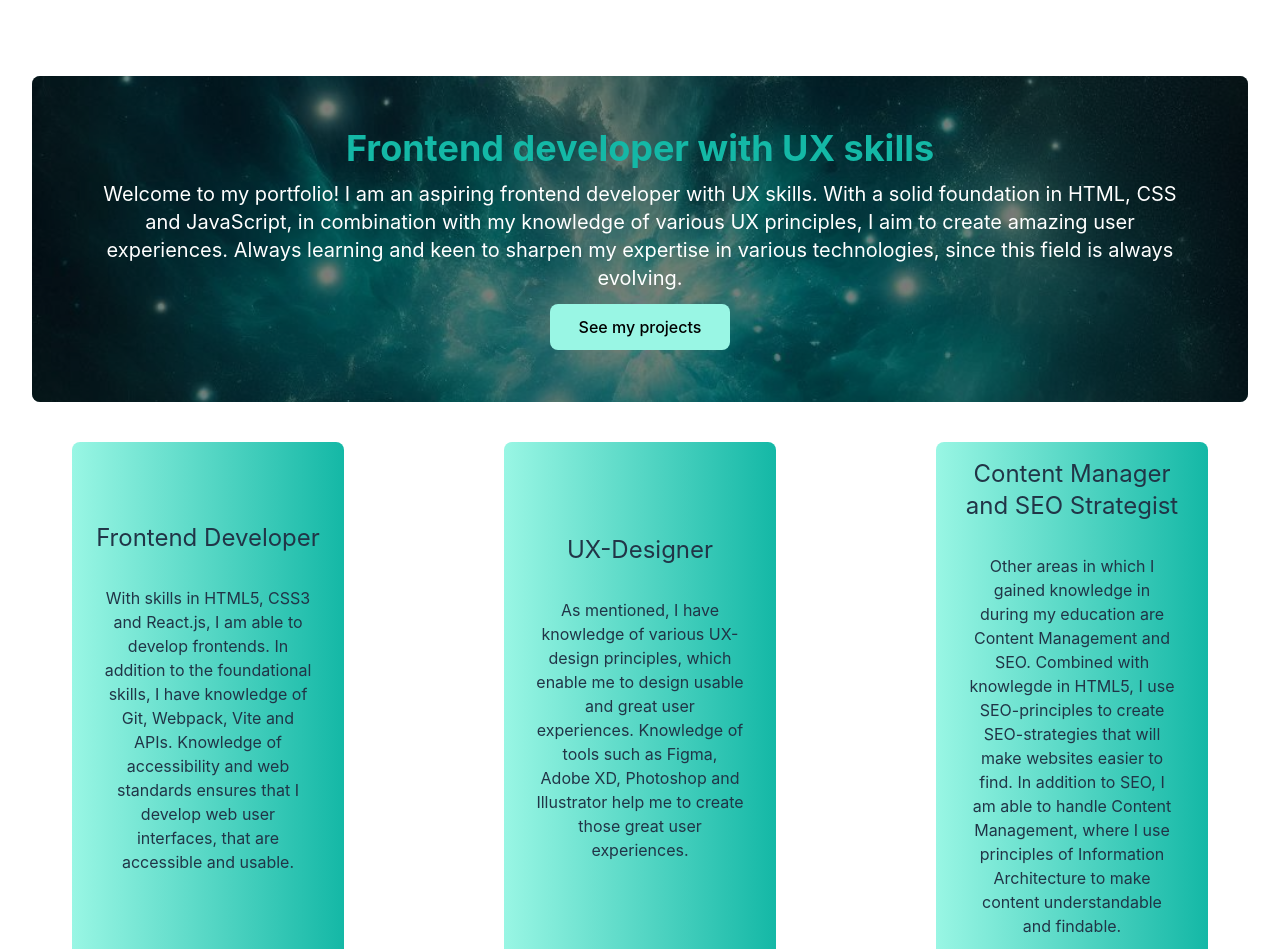
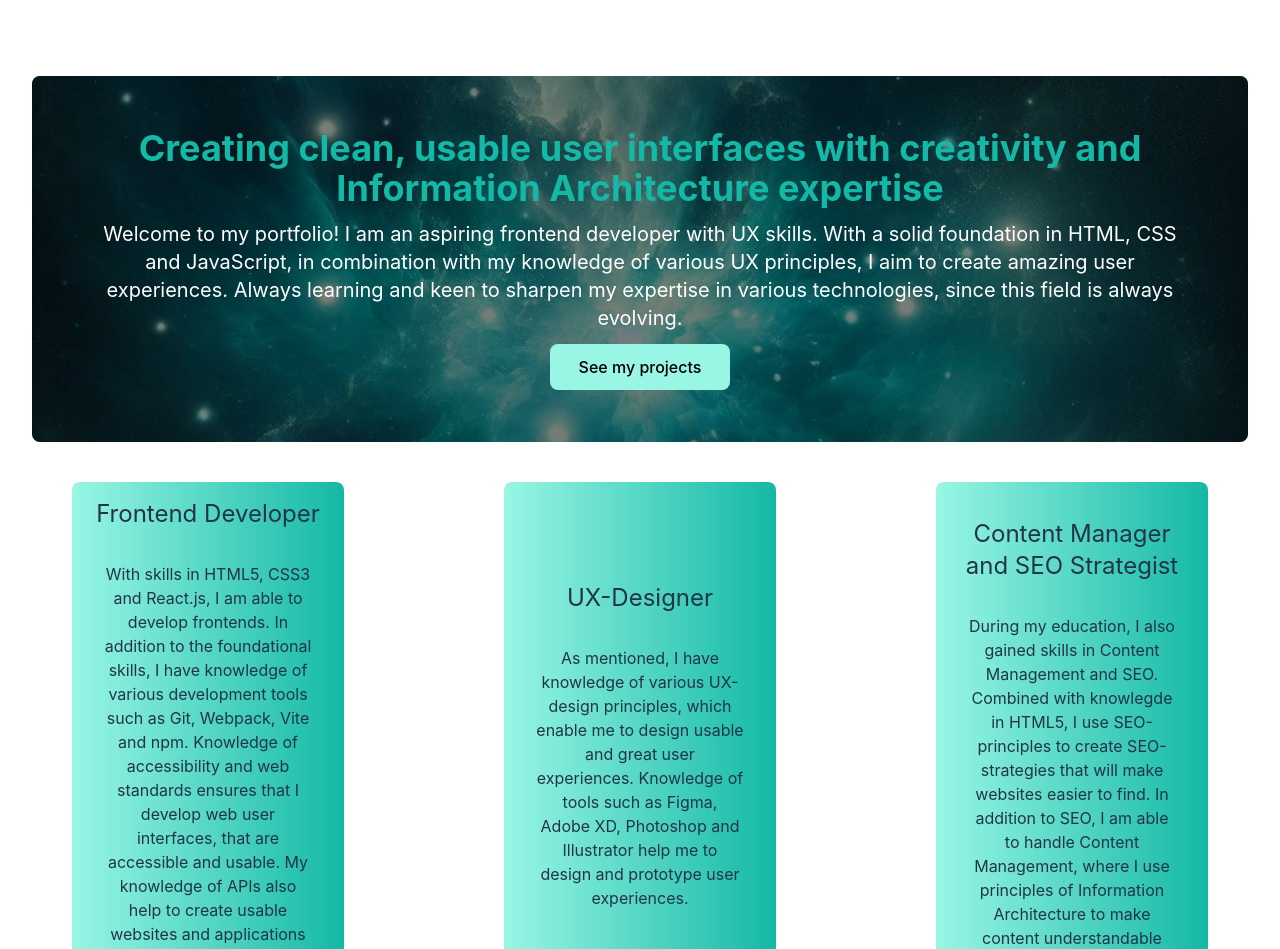
Before and after one commit to NicoleCoding/Portfolio-react, a React (Vite) app: page / in a window 1280 px wide. Shown: the part 100-1049 px from the top of the page. Built offline with nearby package versions, Linux system fonts and the light colour scheme.

Commit message:
- Added text content on some sections - Added icons next to the headings on about and contact sections, adjusted their sizing so it's consistent

```diff
--- a/src/components/About.jsx
+++ b/src/components/About.jsx
@@ -1,7 +1,12 @@
+import { HiOutlineLightBulb } from "react-icons/hi";
+
 export default function About() {
     return (
        <section>
-        <h2 className="font-bold text-4xl text-teal-500">About</h2>
+        <div className="flex items-center justify-center">
+            <h2 className="font-bold text-4xl text-teal-500">About</h2>
+            <HiOutlineLightBulb className="text-teal-500 m-2" size={40}/>
+        </div>
         <section className="flex flex-col items-center">
         <p className="p-3 m-2 w-4/5">My name is Nicole and I am recent graduate in Information architecture with a passion for development of various types of software, especially within the web. Through my degree
             I acquired a solid foundation in structuring and designing digital environments. My education has equipped me with a deep understanding of user experience principles,
--- a/src/components/Contact.jsx
+++ b/src/components/Contact.jsx
@@ -1,7 +1,12 @@
+import { PiEnvelope } from "react-icons/pi";
+
 export default function Contact() {
     return (
         <section>
-            <h2 className="font-bold text-4xl text-teal-500">Contact</h2>
+            <div className="flex items-center justify-center">
+                <h2 className="font-bold text-4xl text-teal-500">Contact</h2>
+                <PiEnvelope className="text-teal-500 m-2" size={40}/>
+            </div>
             <p>Here a contact form will be built..</p>
         </section>
 
--- a/src/components/Home.jsx
+++ b/src/components/Home.jsx
@@ -2,11 +2,11 @@ import { Link } from "wouter";
 
 export default function Home() {
     return (
-        <section className="container mx-auto p-4 md:p-8 max-w-screen-6xl">
+        <section className="container mx-auto p-4 md:p-8 max-w-screen-4xl">
             <section id="hero" className="relative flex flex-col md:flex-col justify-between items-center bg-hero-background bg-no-repeat bg-cover p-5 text-white rounded-lg h-25 bg-center">
             <div className="absolute inset-0 bg-black bg-opacity-50 rounded-lg"></div>
-            <div className="relative z-10 text-white p-8 flex flex-col items-center justify-center h-full">
-            <h2 className="font-bold text-4xl text-teal-500">Frontend developer with UX skills</h2>
+            <div className="relative z-8 text-white p-8 flex flex-col items-center justify-center h-full">
+            <h2 className="font-bold text-4xl text-teal-500">Creating clean, usable user interfaces with creativity and Information Architecture expertise</h2>
                 <p className="p-3 text-xl">Welcome to my portfolio! I am an aspiring frontend developer with UX skills. With a solid foundation in HTML, CSS and JavaScript, in combination with my knowledge of various
                     UX principles, I aim to create amazing user experiences. Always learning and keen to sharpen my expertise in various technologies, since this field is always evolving.
                 </p>
@@ -16,21 +16,21 @@ export default function Home() {
             <section id="roles" className="flex flex-col m-5 p-5 lg:flex-row justify-center items-stretch gap-40">
                 <section className="bg-gradient-to-r from-teal-200 to-teal-500 p-2 mx-auto lg:mx-0 rounded-lg w-80 text-center flex flex-col justify-center">
                     <h2 className="text-2xl p-2">Frontend Developer</h2>
-                    <p className="p-2 m-4">With skills in HTML5, CSS3 and React.js, I am able to develop frontends. In addition to the foundational skills, I have knowledge of Git, Webpack, Vite and APIs.
-                        Knowledge of accessibility and web standards ensures that I develop web user interfaces, that are accessible and usable.
+                    <p className="p-2 m-4">With skills in HTML5, CSS3 and React.js, I am able to develop frontends. In addition to the foundational skills, I have knowledge of various development tools such as Git, Webpack, Vite and npm.
+                        Knowledge of accessibility and web standards ensures that I develop web user interfaces, that are accessible and usable. My knowledge of APIs also help to create usable websites and applications by retrieving various relevant information.
                     </p>
 
                 </section>
                 <section className="bg-gradient-to-r from-teal-200 to-teal-500 p-2 mx-auto lg:mx-0 rounded-lg w-80 text-center flex flex-col justify-center">
                     <h2 className="text-2xl p-2">UX-Designer</h2>
                     <p className="p-2 m-4">As mentioned, I have knowledge of various UX-design principles, which enable me to design usable and great user experiences. Knowledge of tools such as Figma, Adobe XD, Photoshop and Illustrator
-                        help me to create those great user experiences.
+                        help me to design and prototype user experiences.
                     </p>
 
                 </section>
                 <section className="bg-gradient-to-r from-teal-200 to-teal-500 p-2 mx-auto lg:mx-0 rounded-lg w-80 text-center flex flex-col justify-center">
                     <h2 className="text-2xl p-2">Content Manager and SEO Strategist</h2>
-                    <p className="p-2 m-4">Other areas in which I gained knowledge in during my education are Content Management and SEO. Combined with knowlegde in HTML5, I use SEO-principles to create SEO-strategies
+                    <p className="p-2 m-4">During my education, I also gained skills in Content Management and SEO. Combined with knowlegde in HTML5, I use SEO-principles to create SEO-strategies
                         that will make websites easier to find. In addition to SEO, I am able to handle Content Management, where I use principles of Information Architecture to make content understandable
                         and findable.
                     </p>
--- a/src/components/Projects.jsx
+++ b/src/components/Projects.jsx
@@ -9,7 +9,7 @@ export default function Projects() {
         <section id="projects-display">
             <div className="flex items-center justify-center">
                 <h2 className="font-bold text-4xl text-teal-500">Projects</h2>
-                <LuRocket className="text-teal-500 m-2"/>
+                <LuRocket className="text-teal-500 m-2" size={40}/>
             </div>
             <ProjectCarousel />
 
```
